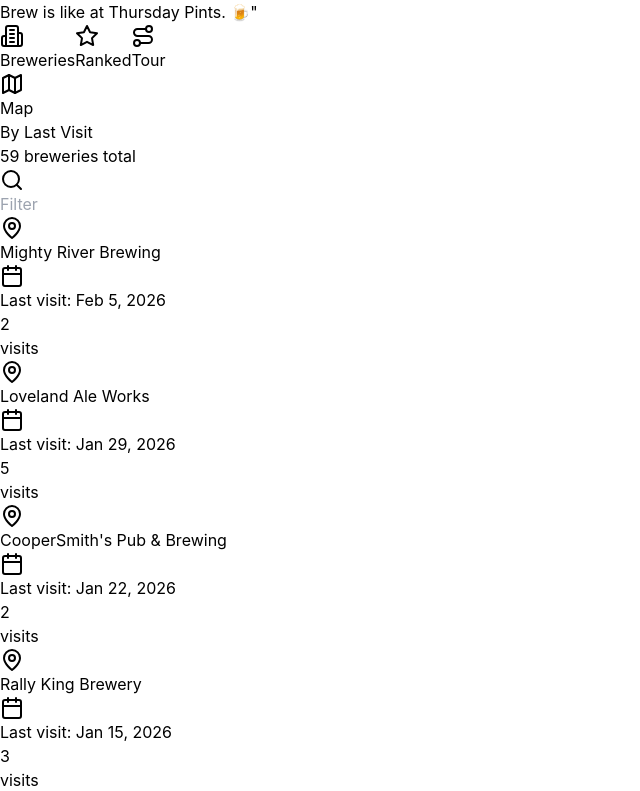
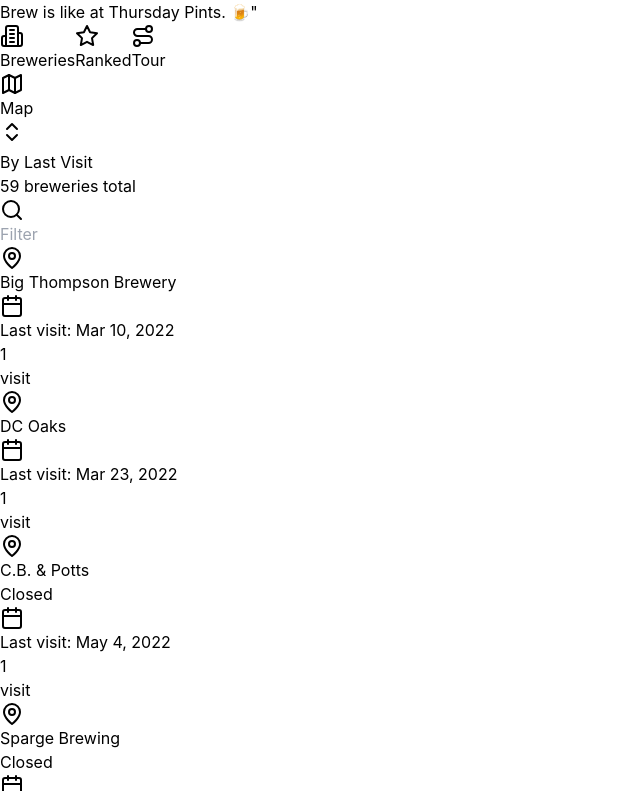
Before and after one commit to dgennetten/thursday-pints, a React (Vite) app: page / in a window 1280 px wide. Shown: the part 3747-4538 px from the top of the page, without its empty margins (0-640 px from the left). Built offline with nearby package versions, Linux system fonts and the light colour scheme; no server answers.

Commit message:
Refactor sorting logic in App component to display breweries by oldest visit date first, and update titles for clarity. Enhance BreweryList and VisitList components with a button to reverse list order, improving user experience in filtering and viewing data.

```diff
--- a/src/App.tsx
+++ b/src/App.tsx
@@ -151,7 +151,7 @@
       ? [...breweriesWithLocation].sort((a, b) => {
           const dateA = new Date(a.lastVisitDate).getTime();
           const dateB = new Date(b.lastVisitDate).getTime();
-          return dateB - dateA; // Newest first
+          return dateA - dateB; // Oldest first
         })
       : viewMode === 'ranked'
       ? [...breweriesWithLocation].sort((a, b) => b.visitCount - a.visitCount)
@@ -164,7 +164,7 @@
     ? 'By Last Visit'
     : viewMode === 'ranked'
     ? 'By Popularity'
-    : 'Thursday Pints Tour';
+    : 'By Tour Date';
 
   // Calculate map center and zoom based on displayed breweries
   const mapCenter = useMemo(() => {
--- a/src/components/BreweryList.tsx
+++ b/src/components/BreweryList.tsx
@@ -1,7 +1,7 @@
 import { useState, useMemo, useEffect } from 'react';
 import { BreweryWithLocation } from '../types';
 import { formatDate } from '../utils';
-import { MapPin, Calendar, Search, X } from 'lucide-react';
+import { MapPin, Calendar, Search, X, ChevronsUpDown } from 'lucide-react';
 
 interface BreweryListProps {
   breweries: BreweryWithLocation[];
@@ -23,15 +23,15 @@
   setFilteredBreweries
 }: BreweryListProps) {
   const [filterText, setFilterText] = useState('');
+  const [isReversed, setIsReversed] = useState(false);
 
   // Filter breweries based on filter text (searches names and dates)
   const filteredBreweries = useMemo(() => {
-    if (!filterText.trim()) {
-      return breweries;
-    }
+    let result = breweries;
 
+    if (filterText.trim()) {
       const searchTerm = filterText.toLowerCase().trim();
-    return breweries.filter(brewery => {
+      result = breweries.filter(brewery => {
         // Search in brewery name
         const nameMatch = brewery.name.toLowerCase().includes(searchTerm);
 
@@ -44,7 +44,11 @@
 
         return nameMatch || dateMatch || countMatch;
       });
-  }, [breweries, filterText]);
+    }
+
+    // Reverse the list if isReversed is true
+    return isReversed ? [...result].reverse() : result;
+  }, [breweries, filterText, isReversed]);
 
   // Update filtered breweries in parent when filter changes
   useEffect(() => {
@@ -66,6 +70,14 @@
     <div className="bg-white rounded-lg shadow-md border border-gray-200">
       <div className="p-4 border-b border-gray-200">
         <div className={mapActive ? "flex flex-col gap-3 mb-2" : "flex items-center justify-between mb-2"}>
+          <div className="flex items-center gap-2">
+            <button
+              onClick={() => setIsReversed(!isReversed)}
+              className="p-1 hover:bg-gray-100 rounded transition-colors"
+              aria-label="Reverse list order"
+            >
+              <ChevronsUpDown className="w-5 h-5 text-gray-600" />
+            </button>
             <div>
               <h2 className="text-xl font-bold text-gray-900">{title}</h2>
               <p className="text-sm text-gray-500 mt-1">
@@ -73,6 +85,7 @@
                 {filterText && ` of ${breweries.length} total`}
                 {!filterText && ` total`}
               </p>
+            </div>
           </div>
           <div className={`relative ${mapActive ? 'w-full' : 'w-64'}`}>
             <div className="absolute left-3 top-1/2 transform -translate-y-1/2">
--- a/src/components/VisitList.tsx
+++ b/src/components/VisitList.tsx
@@ -1,7 +1,7 @@
 import { useState, useMemo, useEffect } from 'react';
 import { Visit, BreweryWithLocation } from '../types';
 import { formatDate } from '../utils';
-import { MapPin, Search, X, Calendar } from 'lucide-react';
+import { MapPin, Search, X, Calendar, ChevronsUpDown } from 'lucide-react';
 
 interface VisitListProps {
   visits: Visit[];
@@ -25,6 +25,7 @@
   setFilteredBreweries
 }: VisitListProps) {
   const [filterText, setFilterText] = useState('');
+  const [isReversed, setIsReversed] = useState(false);
   if (visits.length === 0) {
     return (
       <div className="bg-white rounded-lg shadow-md p-6 border border-gray-200">
@@ -50,12 +51,11 @@
 
   // Filter visits based on filter text (searches names, dates, and notes)
   const filteredVisits = useMemo(() => {
-    if (!filterText.trim()) {
-      return sortedVisits;
-    }
+    let result = sortedVisits;
 
+    if (filterText.trim()) {
       const searchTerm = filterText.toLowerCase().trim();
-    return sortedVisits.filter(visit => {
+      result = sortedVisits.filter(visit => {
         // Search in brewery name
         const nameMatch = visit.breweryName.toLowerCase().includes(searchTerm);
 
@@ -68,7 +68,11 @@
 
         return nameMatch || dateMatch || notesMatch;
       });
-  }, [sortedVisits, filterText]);
+    }
+
+    // Reverse the list if isReversed is true
+    return isReversed ? [...result].reverse() : result;
+  }, [sortedVisits, filterText, isReversed]);
 
   // Convert filtered visits to breweries for map
   useEffect(() => {
@@ -88,6 +92,14 @@
     <div className="bg-white rounded-lg shadow-md border border-gray-200">
       <div className="p-4 border-b border-gray-200">
         <div className={mapActive ? "flex flex-col gap-3 mb-2" : "flex items-center justify-between mb-2"}>
+          <div className="flex items-center gap-2">
+            <button
+              onClick={() => setIsReversed(!isReversed)}
+              className="p-1 hover:bg-gray-100 rounded transition-colors"
+              aria-label="Reverse list order"
+            >
+              <ChevronsUpDown className="w-5 h-5 text-gray-600" />
+            </button>
             <div>
               <h2 className="text-xl font-bold text-gray-900">{title}</h2>
               <p className="text-sm text-gray-500 mt-1">
@@ -95,6 +107,7 @@
                 {filterText && ` of ${visits.length} total`}
                 {!filterText && ` total`}
               </p>
+            </div>
           </div>
           <div className={`relative ${mapActive ? 'w-full' : 'w-64'}`}>
             <div className="absolute left-3 top-1/2 transform -translate-y-1/2">
```
Lines whose indentation alone changed are shown as unchanged.
